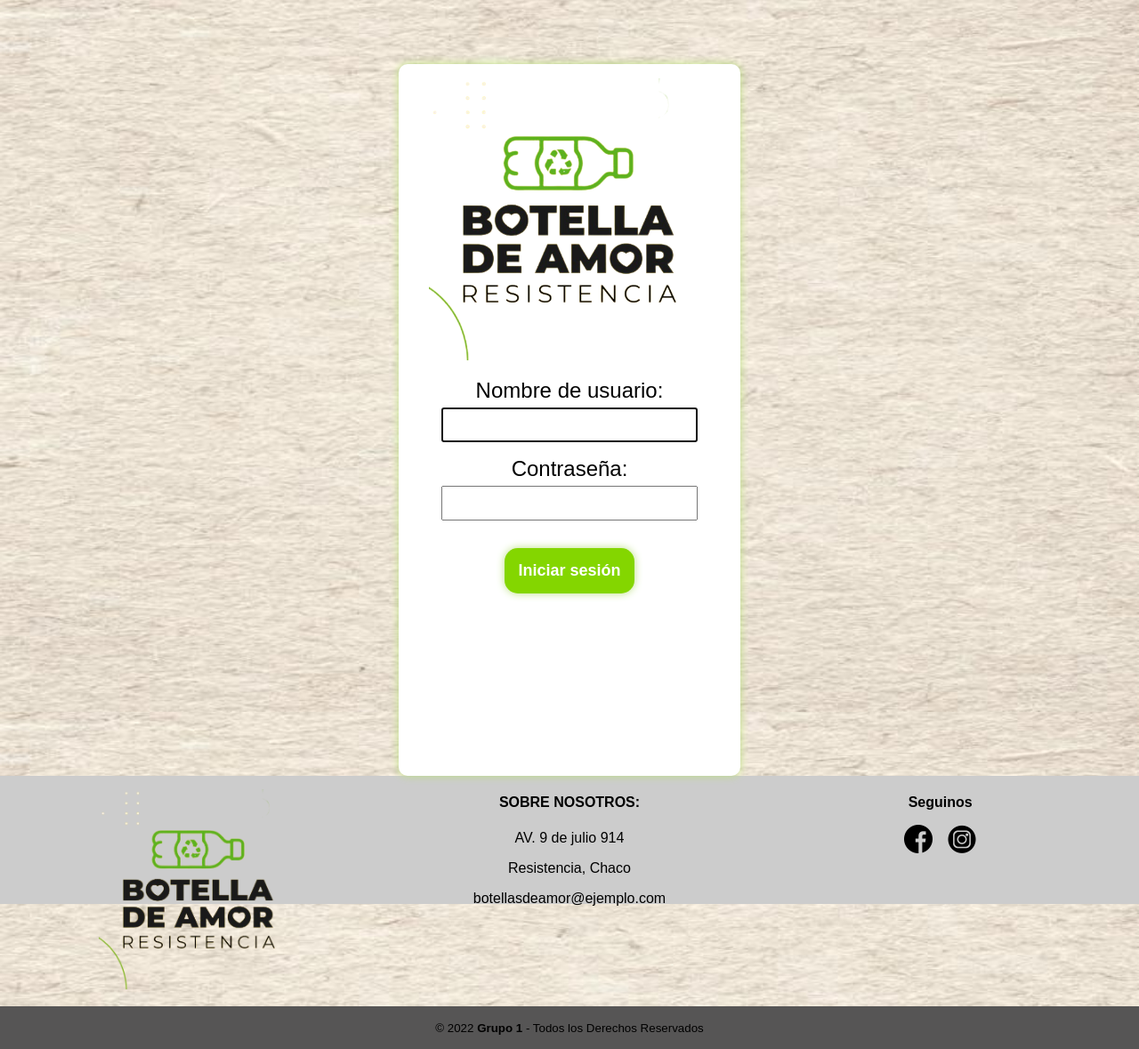
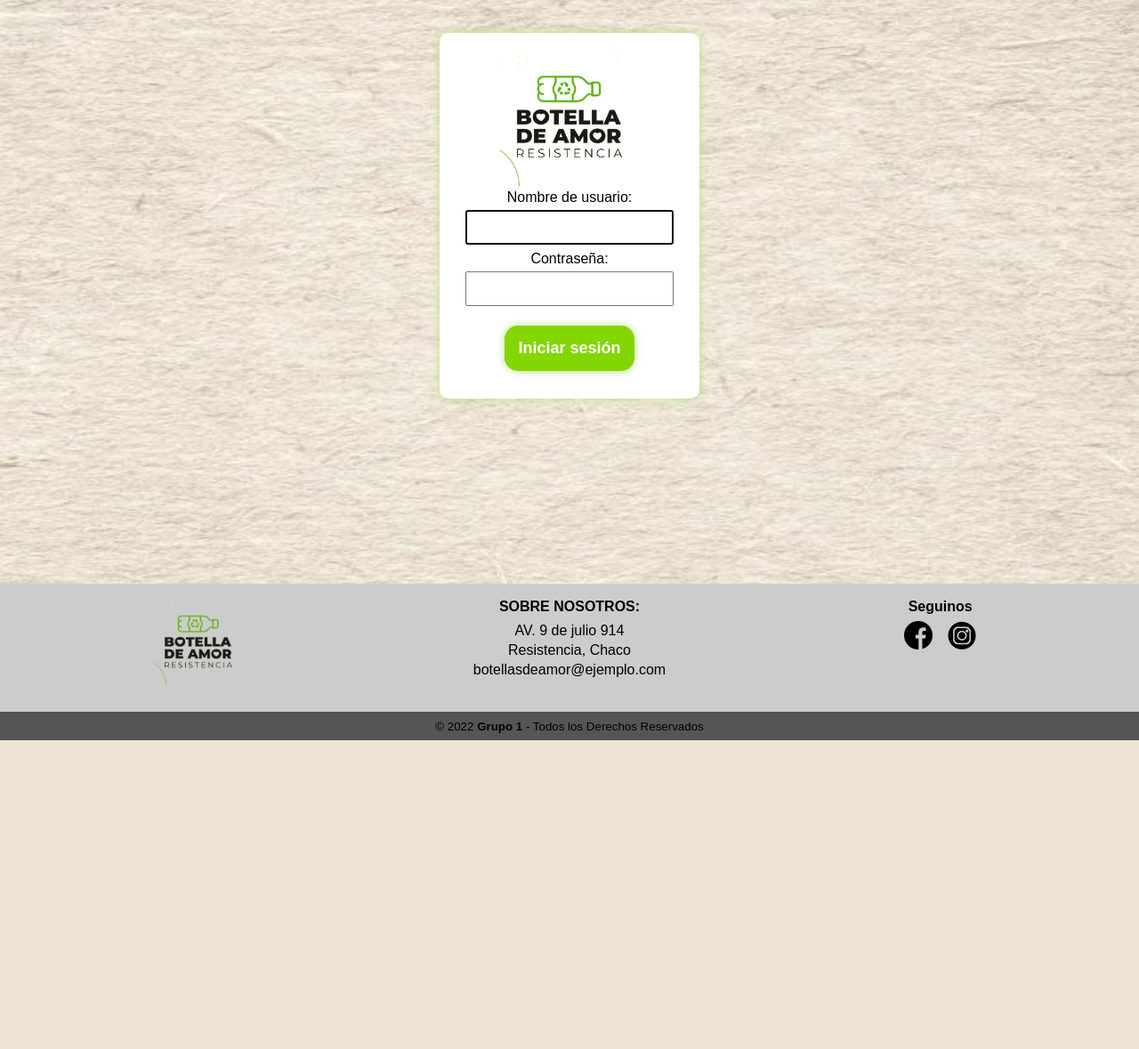
Before and after one commit to AlexLopezz/Fundacion_Info2022, a Django app: page /accounts/login/ in a window 1280 px wide. Shown: the whole page at 89% size. After the commit the page ends 832 px from the top, so only its background shows below. Run offline with Django 3.2, Linux system fonts and the light colour scheme.

Commit message:
Login y registro terminados

```diff
--- a/static/registration/footerr.css
+++ b/static/registration/footerr.css
@@ -2,31 +2,39 @@ footer{
     height: 9rem;
     width: 100%;
     background-color: #ccc;
+    position:  absolute;
+    bottom: 0;
 }
 .pie-pagina .grupo-1{
     width: 100%;
     max-width: 1200px;
+    height: inherit;
     margin: auto;
     display: grid;
     grid-template-columns: repeat(3, 1fr);
     grid-gap: 50px;
     padding: 15px 0px;
 }
-.pie-pagina .grupo-1 .box .logo-footer{
-    width: 100%;
-    height: 100%;
-    display: flex;
-    justify-content: center;
-    align-items: center;
+
+.pie-pagina .grupo-1 .box{
+    height: 100px;
 }
-.pie-pagina .grupo-1 .box .logo-footer img{
-    width: 250px;
+
+.pie-pagina .grupo-1 .box .imagen{
+    width: 100px;
 }
+
 .pie-pagina .grupo-1 .box h2{
-    margin-bottom: 10px;
+    margin-bottom: 5px;
     font-size: 1rem;
-    padding: 6px;
+    padding: 2px;
 }
+
+.pie-pagina .grupo-1 .box p{
+    padding: 2px;
+
+}
+
 .pie-pagina .grupo-1 .red-social a{
     display: inline-block;
     width: 45px;
@@ -35,7 +43,7 @@ footer{
     list-style-type: none;
 }
 .pie-pagina .grupo-2{
-    padding: 15px 10px;
+    padding: 7px 10px;
     text-align: center;
     background-color: #565555;
 }
--- a/static/registration/login1.css
+++ b/static/registration/login1.css
@@ -17,33 +17,30 @@ body{
     align-items: center;
     justify-content: center;
 }
-.form {
-    width: 100%;
-    height: 100vh;
+
+form {
+    width: 55%;
     border-radius: 10px;
     background-color: white;
     box-shadow: 0px 0px 10px #bce082;
-    display: block;
-    margin-top: 4.5rem;
+    display: inline-block;
+    margin: 2.3rem 0;
     padding: 1rem;
-    width: 30%;
 }
 
-p{
-    margin: 1rem;
-    padding: 0rem;
-}
+
 
 img{
-    max-width: 90%;
+    max-width: 60%;
 }
 input{
     width: 90%;
     padding: 10px;
     margin-top: 5px;
+    margin-bottom: 7px;
 }
 label{
-    font-size: 150%;
+    font-size: 100%;
 }
 button{
     margin: 15px;
--- a/static/registration/registro.css
+++ b/static/registration/registro.css
@@ -14,11 +14,11 @@ form {
     box-shadow: 0px 0px 10px #bce082;
     display: inline-block;
     margin: 1rem;
-    padding: 1rem;
-    width: 25%;
+    width: 30%;
+
 }
 img{
-    max-width: 40%;
+    max-width: 28%;
 }
 input{
     width: 70%;
--- a/templates/partials/footer.html
+++ b/templates/partials/footer.html
@@ -2,11 +2,7 @@
 <footer class="pie-pagina">
     <div class="grupo-1">
         <div class="box">
-            <div class="logo-footer">
-                <a href="#">
-                    <img src="{% static '/img/logo.png' %}" alt="logo-1">
-                </a>
-            </div>
+                    <img class="imagen" src="{% static '/img/logo.png' %}" alt="logo-1">
         </div>
         <div class="box">
             <h2>SOBRE NOSOTROS:</h2>
--- a/templates/registration/registro.html
+++ b/templates/registration/registro.html
@@ -9,7 +9,7 @@
         {% csrf_token %}
         <img class="" src="/static/img/logo.png" alt="">
             <div id="div_id_username" class="form-group">
-                <label for="id_username" class=" requiredField"> Nombre de usuario<span class="asteriskField">*</span> </label>
+                <label for="id_username" class=" requiredField"> Nombre de usuario<span class="asteriskField"> *</span> </label>
                 <div>
                     <input type="text" name="username" maxlength="150" autofocus="" class="textinput textInput form-control" required="" id="id_username">
                 </div>
```
